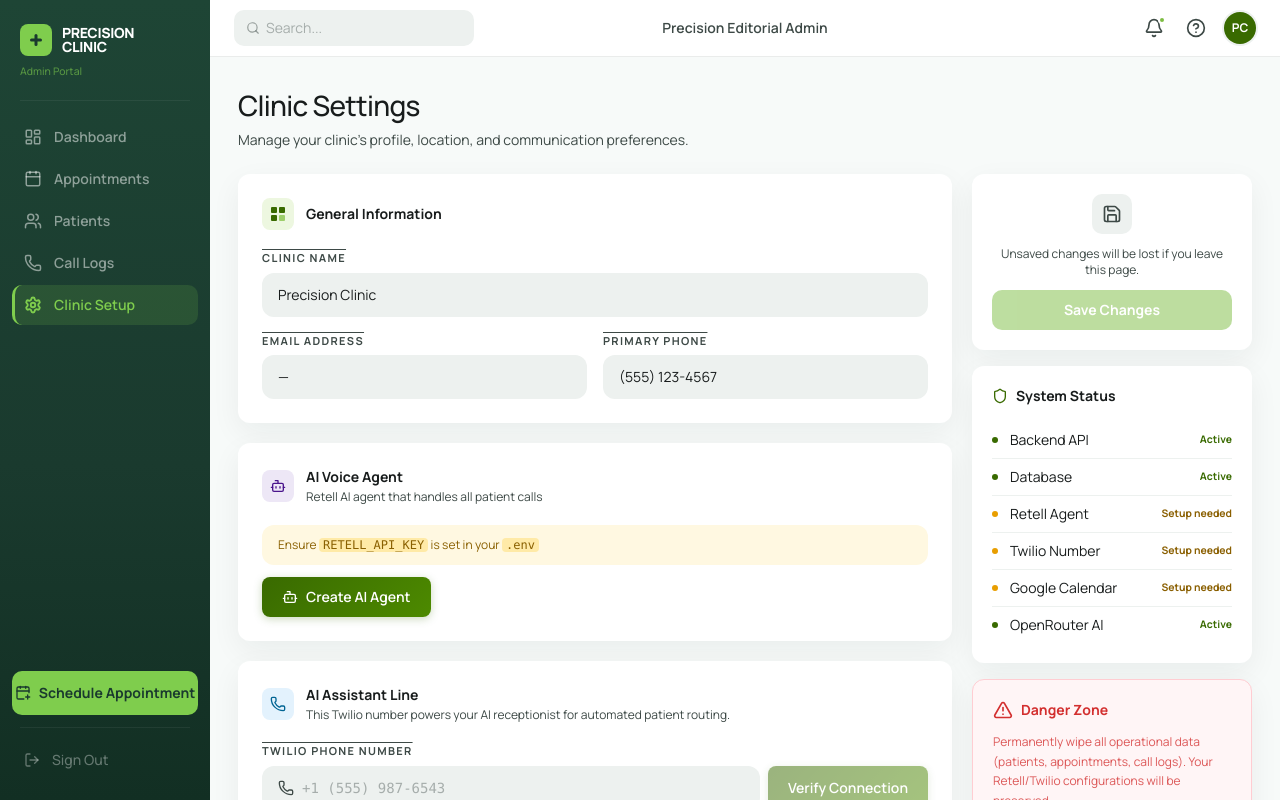
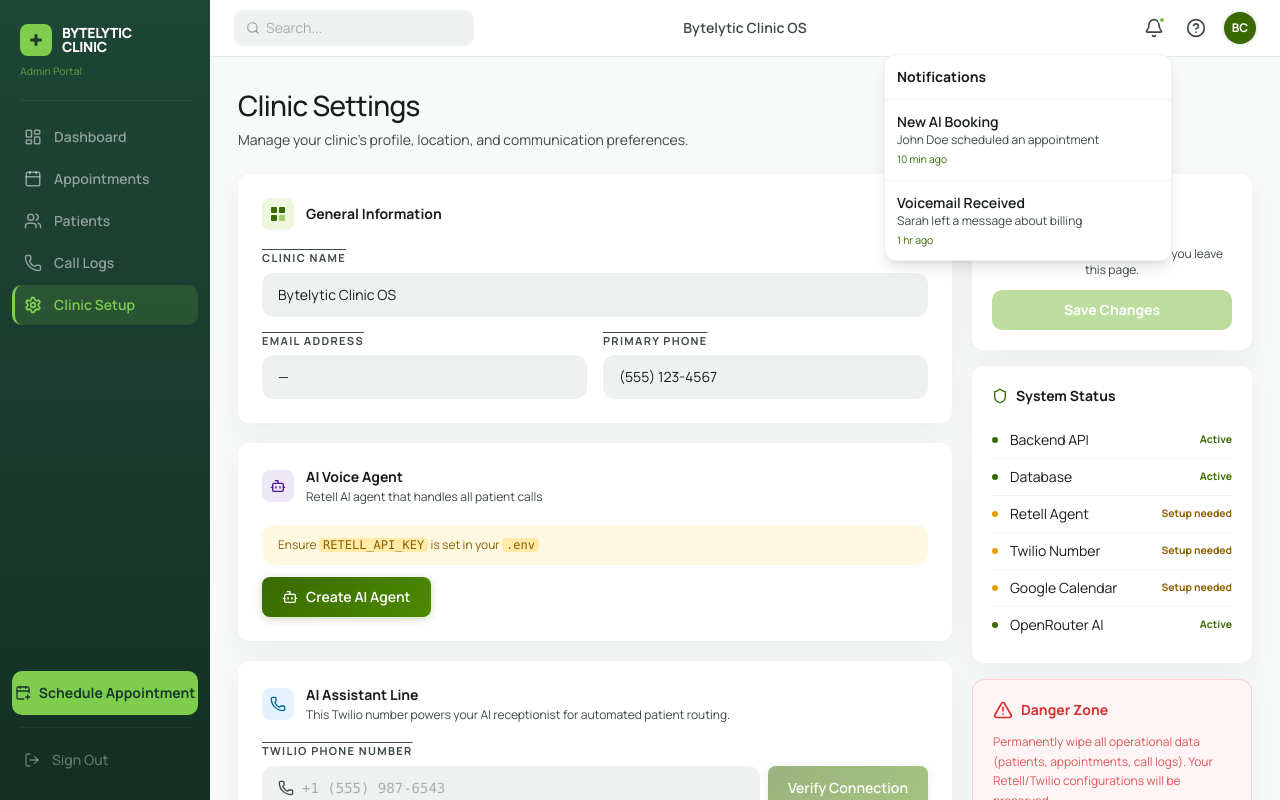
Before and after one commit to HamzaNasiem/bytelytic-clinic-os, a React (Vite) app in the folder dashboard/: page /setup in a window 1280 px wide. Both pictures are taken after a click on the button 1154 px from the left and 28 px from the top of the page. Shown: the top 800 px of the page. Built offline with nearby package versions, Linux system fonts and the light colour scheme; no server answers.

Commit message:
feat(ui): update branding to Bytelytic Clinic OS and add header dropdown menus

```diff
--- a/dashboard/src/App.jsx
+++ b/dashboard/src/App.jsx
@@ -13,7 +13,7 @@ if (import.meta.env.DEV && !localStorage.getItem('sb-token')) {
   localStorage.setItem('sb-token', 'dev-preview-token');
   localStorage.setItem('clinic-info', JSON.stringify({
     clinicId: 'dev-clinic-id',
-    clinicName: 'Precision Clinic',
+    clinicName: 'Bytelytic Clinic OS',
     timezone: 'America/Chicago',
   }));
 }
--- a/dashboard/src/components/Header.jsx
+++ b/dashboard/src/components/Header.jsx
@@ -1,7 +1,7 @@
-import React from "react";
-import { Bell, HelpCircle, Menu, Search } from "lucide-react";
+import React, { useState, useRef, useEffect } from "react";
+import { Bell, HelpCircle, Menu, Search, LogOut, Settings, User } from "lucide-react";
 
-const Header = ({ onMenuClick, pageTitle = "Precision Editorial Admin" }) => {
+const Header = ({ onMenuClick, pageTitle = "Bytelytic Clinic OS" }) => {
   const clinicInfo = JSON.parse(localStorage.getItem("clinic-info") || "{}");
   const clinicName = clinicInfo.clinicName || "Clinic";
   const initials = clinicName
@@ -10,6 +10,23 @@ const Header = ({ onMenuClick, pageTitle = "Precision Editorial Admin" }) => {
     .join("")
     .slice(0, 2)
     .toUpperCase();
+
+  const [activeDropdown, setActiveDropdown] = useState(null);
+  const dropdownRef = useRef(null);
+
+  useEffect(() => {
+    const handleClickOutside = (event) => {
+      if (dropdownRef.current && !dropdownRef.current.contains(event.target)) {
+        setActiveDropdown(null);
+      }
+    };
+    document.addEventListener("mousedown", handleClickOutside);
+    return () => document.removeEventListener("mousedown", handleClickOutside);
+  }, []);
+
+  const toggleDropdown = (name) => {
+    setActiveDropdown((prev) => (prev === name ? null : name));
+  };
 
   return (
     <header
@@ -48,23 +65,80 @@ const Header = ({ onMenuClick, pageTitle = "Precision Editorial Admin" }) => {
       </span>
 
       {/* Right: notification, help, avatar */}
-      <div className="flex items-center gap-1.5">
-        <button className="relative p-2 text-on-surface-variant hover:text-on-surface hover:bg-surface-container rounded-lg transition-colors">
+      <div className="flex items-center gap-1.5 relative" ref={dropdownRef}>
+
+        {/* Notifications */}
+        <div className="relative">
+          <button onClick={() => toggleDropdown('notifications')} className="relative p-2 text-on-surface-variant hover:text-on-surface hover:bg-surface-container rounded-lg transition-colors">
             <Bell className="w-5 h-5" />
             <span className="absolute top-1.5 right-1.5 w-2 h-2 rounded-full border-2 border-surface-container-lowest" style={{ backgroundColor: "#7dbd42" }} />
           </button>
+          {activeDropdown === 'notifications' && (
+            <div className="absolute right-0 mt-2 w-72 bg-white rounded-xl shadow-lg border border-surface-container z-50 overflow-hidden">
+              <div className="p-3 border-b border-surface-container flex justify-between items-center">
+                <span className="font-bold text-sm text-on-surface">Notifications</span>
+              </div>
+              <div className="max-h-64 overflow-y-auto thin-scrollbar">
+                <div className="p-3 hover:bg-surface-container-lowest transition-colors border-b border-surface-container cursor-pointer">
+                  <p className="text-sm font-semibold text-on-surface">New AI Booking</p>
+                  <p className="text-xs text-on-surface-variant">John Doe scheduled an appointment</p>
+                  <p className="text-[0.65rem] text-primary mt-1">10 min ago</p>
+                </div>
+                <div className="p-3 hover:bg-surface-container-lowest transition-colors cursor-pointer">
+                  <p className="text-sm font-semibold text-on-surface">Voicemail Received</p>
+                  <p className="text-xs text-on-surface-variant">Sarah left a message about billing</p>
+                  <p className="text-[0.65rem] text-primary mt-1">1 hr ago</p>
+                </div>
+              </div>
+            </div>
+          )}
+        </div>
 
-        <button className="p-2 text-on-surface-variant hover:text-on-surface hover:bg-surface-container rounded-lg transition-colors">
+        {/* Help */}
+        <div className="relative">
+          <button onClick={() => toggleDropdown('help')} className="p-2 text-on-surface-variant hover:text-on-surface hover:bg-surface-container rounded-lg transition-colors">
             <HelpCircle className="w-5 h-5" />
           </button>
+          {activeDropdown === 'help' && (
+            <div className="absolute right-0 mt-2 w-56 bg-white rounded-xl shadow-lg border border-surface-container z-50 overflow-hidden py-1">
+              <a href="#" className="block px-4 py-2 hover:bg-surface-container text-sm text-on-surface">Documentation</a>
+              <a href="#" className="block px-4 py-2 hover:bg-surface-container text-sm text-on-surface">Video Tutorials</a>
+              <a href="#" className="block px-4 py-2 hover:bg-surface-container text-sm text-on-surface">Contact Support</a>
+            </div>
+          )}
+        </div>
 
-        {/* Avatar */}
+        {/* Avatar / Profile */}
+        <div className="relative">
           <div
+            onClick={() => toggleDropdown('profile')}
             className="w-8 h-8 rounded-full flex items-center justify-center text-white text-xs font-bold ml-1 cursor-pointer flex-shrink-0 ring-2 ring-surface-container-low"
             style={{ backgroundColor: "#396a00" }}
           >
             {initials}
           </div>
+          {activeDropdown === 'profile' && (
+            <div className="absolute right-0 mt-2 w-56 bg-white rounded-xl shadow-lg border border-surface-container z-50 overflow-hidden py-1">
+              <div className="px-4 py-3 border-b border-surface-container mb-1 bg-surface-container-lowest">
+                <p className="text-sm font-bold text-on-surface truncate">{clinicName}</p>
+                <p className="text-xs text-on-surface-variant truncate">admin@bytelytic.com</p>
+              </div>
+              <a href="/setup" className="flex items-center gap-2 px-4 py-2 hover:bg-surface-container text-sm text-on-surface">
+                <Settings className="w-4 h-4" /> Account Settings
+              </a>
+              <button
+                onClick={() => {
+                  localStorage.removeItem('sb-token');
+                  window.location.href = '/login';
+                }}
+                className="w-full flex items-center gap-2 px-4 py-2 hover:bg-surface-container text-sm text-rose-600"
+              >
+                <LogOut className="w-4 h-4" /> Sign Out
+              </button>
+            </div>
+          )}
+        </div>
+
       </div>
     </header>
   );
--- a/dashboard/src/components/Sidebar.jsx
+++ b/dashboard/src/components/Sidebar.jsx
@@ -31,7 +31,7 @@ const Sidebar = ({ isOpen, setIsOpen }) => {
   ];
 
   const clinicInfo = JSON.parse(localStorage.getItem("clinic-info") || "{}");
-  const clinicName = clinicInfo.clinicName || "Precision Clinic";
+  const clinicName = clinicInfo.clinicName || "Bytelytic Clinic OS";
 
   return (
     <>
@@ -67,7 +67,7 @@ const Sidebar = ({ isOpen, setIsOpen }) => {
               </div>
               <div>
                 <p className="text-white font-extrabold text-sm leading-none tracking-tight uppercase">
-                  PRECISION
+                  BYTELYTIC
                 </p>
                 <p className="text-white font-extrabold text-sm leading-none tracking-tight uppercase">
                   CLINIC
--- a/dashboard/src/pages/Dashboard.jsx
+++ b/dashboard/src/pages/Dashboard.jsx
@@ -97,7 +97,7 @@ const Dashboard = () => {
   const [chartRange, setChartRange] = useState(7);
   const [chartData, setChartData] = useState([]);
   const [upNext, setUpNext] = useState([]);
-  const [clinicName, setClinicName] = useState("Precision Clinic");
+  const [clinicName, setClinicName] = useState("Bytelytic Clinic");
 
   const fetchTimeline = async (days) => {
     try {
--- a/dashboard/src/pages/Login.jsx
+++ b/dashboard/src/pages/Login.jsx
@@ -53,7 +53,7 @@ const Login = () => {
               </svg>
             </div>
             <div>
-              <p className="text-sm font-extrabold text-on-surface tracking-tight uppercase leading-none">PRECISION</p>
+              <p className="text-sm font-extrabold text-on-surface tracking-tight uppercase leading-none">BYTELYTIC</p>
               <p className="text-sm font-extrabold text-on-surface tracking-tight uppercase leading-none">CLINIC</p>
             </div>
           </div>
@@ -172,7 +172,7 @@ const Login = () => {
             </svg>
           </div>
           <div>
-            <p className="text-white font-extrabold text-sm uppercase leading-none">PRECISION</p>
+            <p className="text-white font-extrabold text-sm uppercase leading-none">BYTELYTIC</p>
             <p className="text-white font-extrabold text-sm uppercase leading-none mt-0.5">CLINIC</p>
           </div>
         </div>
--- a/dashboard/src/pages/Setup.jsx
+++ b/dashboard/src/pages/Setup.jsx
@@ -206,7 +206,7 @@ const Setup = () => {
             <div className="space-y-4">
               <div>
                 <FieldLabel>Clinic Name</FieldLabel>
-                <ReadonlyField value={clinic?.name || clinicInfo.clinicName || "Precision Clinic"} />
+                <ReadonlyField value={clinic?.name || clinicInfo.clinicName || "Bytelytic Clinic OS"} />
               </div>
               <div className="grid grid-cols-1 sm:grid-cols-2 gap-4">
                 <div>
```
Lines whose indentation alone changed are shown as unchanged.
